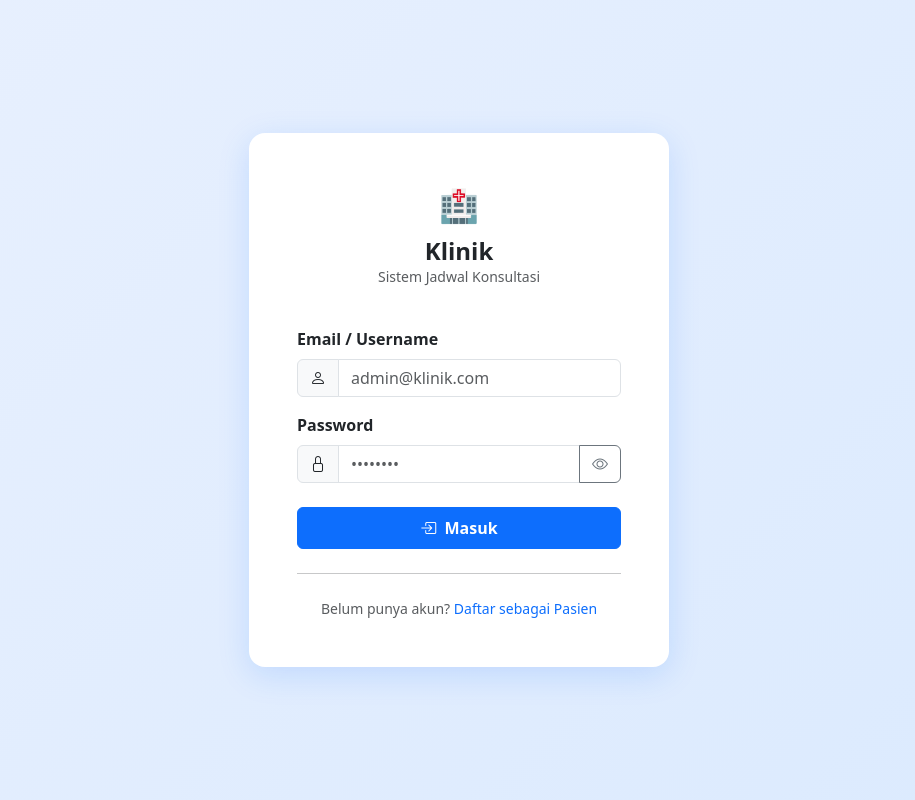
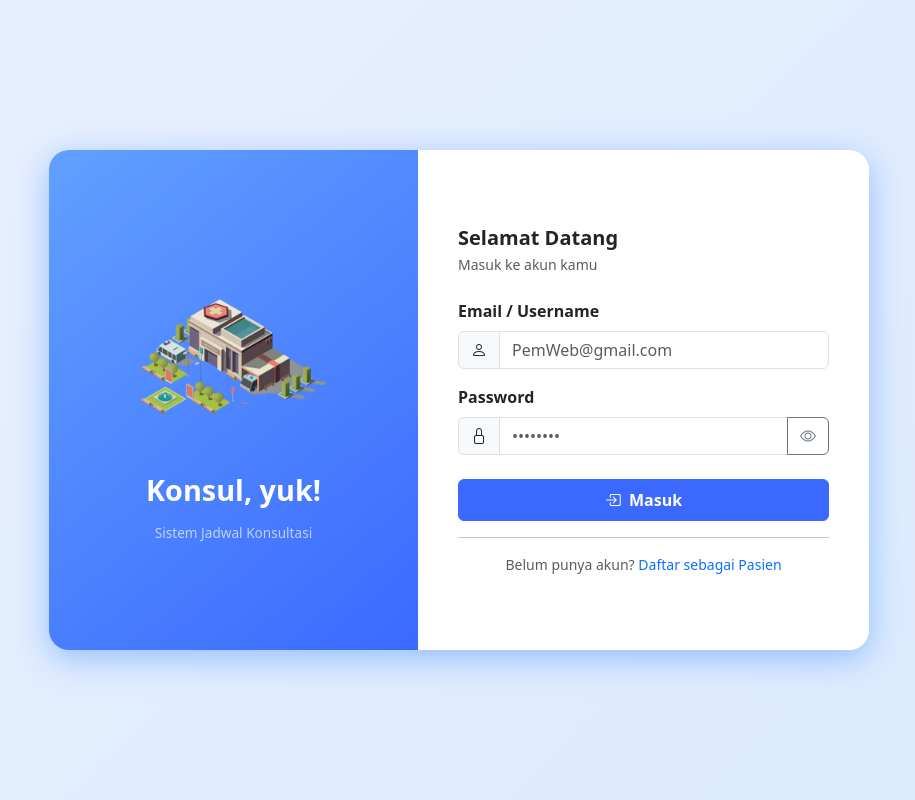
Before and after one commit to Gil-IF/Sistem-Jadwal-Konsultasi, a PHP site: page /Login.php in a window 1280 px wide. Shown: the whole page, without its empty margins (181-1096 px from the left). Run offline with PHP 8.4, Linux system fonts and the light colour scheme.

Commit message:
fix: rebranding login page

```diff
--- a/Login.php
+++ b/Login.php
@@ -1,54 +1,51 @@
 <?php
 require_once 'config/config.php';
 
-// Sudah login → redirect sesuai role
 if (isset($_SESSION['user_id'])) {
     redirect(BASE_URL . ($_SESSION['role'] === 'admin' ? '/admin/index.php' : '/user/index.php'));
 }
 
 $error = '';
 
-if ($_SERVER['REQUEST_METHOD'] === 'POST') {
-    $identity = trim($_POST['identity'] ?? '');
-    $password  = $_POST['password'] ?? '';
+// if ($_SERVER['REQUEST_METHOD'] === 'POST') {
+//     $identity = trim($_POST['identity'] ?? '');
+//     $password  = $_POST['password'] ?? '';
 
-    if ($identity && $password) {
-        // Cek tabel admins (username atau email)
-        $stmt = $pdo->prepare(
-            "SELECT id, full_name, password_hash FROM admins
-             WHERE (username = :i OR email = :i2) AND is_active = 1 LIMIT 1"
-        );
-        $stmt->execute(['i' => $identity, 'i2' => $identity]);
-        $admin = $stmt->fetch();
+//     if ($identity && $password) {
+//         $stmt = $pdo->prepare(
+//             "SELECT id, full_name, password_hash FROM admins
+//              WHERE (username = :i OR email = :i2) AND is_active = 1 LIMIT 1"
+//         );
+//         $stmt->execute(['i' => $identity, 'i2' => $identity]);
+//         $admin = $stmt->fetch();
 
-        if ($admin && password_verify($password, $admin['password_hash'])) {
-            session_regenerate_id(true);
-            $_SESSION['user_id']   = $admin['id'];
-            $_SESSION['full_name'] = $admin['full_name'];
-            $_SESSION['role']      = 'admin';
-            redirect(BASE_URL . '/admin/index.php');
-        }
+//         if ($admin && password_verify($password, $admin['password_hash'])) {
+//             session_regenerate_id(true);
+//             $_SESSION['user_id']   = $admin['id'];
+//             $_SESSION['full_name'] = $admin['full_name'];
+//             $_SESSION['role']      = 'admin';
+//             redirect(BASE_URL . '/admin/index.php');
+//         }
 
-        // Cek tabel patients (email)
-        $stmt2 = $pdo->prepare(
-            "SELECT id, full_name, password_hash FROM patients WHERE email = :email LIMIT 1"
-        );
-        $stmt2->execute(['email' => $identity]);
-        $patient = $stmt2->fetch();
+//         $stmt2 = $pdo->prepare(
+//             "SELECT id, full_name, password_hash FROM patients WHERE email = :email LIMIT 1"
+//         );
+//         $stmt2->execute(['email' => $identity]);
+//         $patient = $stmt2->fetch();
 
-        if ($patient && password_verify($password, $patient['password_hash'])) {
-            session_regenerate_id(true);
-            $_SESSION['user_id']   = $patient['id'];
-            $_SESSION['full_name'] = $patient['full_name'];
-            $_SESSION['role']      = 'patient';
-            redirect(BASE_URL . '/user/index.php');
-        }
+//         if ($patient && password_verify($password, $patient['password_hash'])) {
+//             session_regenerate_id(true);
+//             $_SESSION['user_id']   = $patient['id'];
+//             $_SESSION['full_name'] = $patient['full_name'];
+//             $_SESSION['role']      = 'patient';
+//             redirect(BASE_URL . '/user/index.php');
+//         }
 
-        $error = 'Email/username atau password salah.';
-    } else {
-        $error = 'Harap isi email/username dan password.';
-    }
-}
+//         $error = 'Email/username atau password salah.';
+//     } else {
+//         $error = 'Harap isi email/username dan password.';
+//     }
+// }
 ?>
 <!DOCTYPE html>
 <html lang="id">
@@ -60,15 +57,16 @@ if ($_SERVER['REQUEST_METHOD'] === 'POST') {
     <link rel="stylesheet" href="https://cdn.jsdelivr.net/npm/bootstrap-icons@1.11.3/font/bootstrap-icons.min.css">
     <link rel="stylesheet" href="<?= BASE_URL ?>/src/css/style.css">
 </head>
+
 <body>
 <div class="auth-wrapper">
-    <div class="auth-card card p-4 p-md-5">
-        <div class="text-center mb-4">
-            <div class="auth-logo mb-2">🏥</div>
-            <h4 class="fw-bold mb-0">Klinik</h4>
-            <p class="text-muted small">Sistem Jadwal Konsultasi</p>
+    <div class="auth-card">
+        <div class="auth-left">
+            <img src="./src/img/Hospital.png" alt="Logo">
+            <h5>Konsul, yuk!</h5>
+            <p>Sistem Jadwal Konsultasi</p>
         </div>
-
+        <div class="auth-right">
             <?php if ($error): ?>
                 <div class="alert alert-danger alert-dismissible fade show py-2" role="alert">
                     <i class="bi bi-exclamation-circle me-1"></i>
@@ -77,13 +75,16 @@ if ($_SERVER['REQUEST_METHOD'] === 'POST') {
                 </div>
             <?php endif; ?>
 
+            <h5 class="fw-bold mb-1">Selamat Datang</h5>
+            <p class="text-muted small mb-4">Masuk ke akun kamu</p>
+
             <form method="post" novalidate>
                 <div class="mb-3">
                     <label class="form-label fw-semibold">Email / Username</label>
                     <div class="input-group">
                         <span class="input-group-text"><i class="bi bi-person"></i></span>
                         <input type="text" name="identity" class="form-control"
-                           placeholder="admin@klinik.com"
+                               placeholder="PemWeb@gmail.com"
                                value="<?= htmlspecialchars($_POST['identity'] ?? '') ?>"
                                autocomplete="username" required>
                     </div>
@@ -95,8 +96,7 @@ if ($_SERVER['REQUEST_METHOD'] === 'POST') {
                         <input type="password" name="password" id="pwdInput"
                                class="form-control" placeholder="••••••••"
                                autocomplete="current-password" required>
-                    <button class="btn btn-outline-secondary" type="button"
-                            onclick="togglePwd()">
+                        <button class="btn btn-outline-secondary" type="button" onclick="togglePwd()">
                             <i class="bi bi-eye" id="eyeIcon"></i>
                         </button>
                     </div>
@@ -106,13 +106,15 @@ if ($_SERVER['REQUEST_METHOD'] === 'POST') {
                 </button>
             </form>
 
-        <hr class="my-4">
+            <hr class="my-3">
             <p class="text-center text-muted small mb-0">
                 Belum punya akun?
                 <a href="<?= BASE_URL ?>/user/register.php" class="text-decoration-none">Daftar sebagai Pasien</a>
             </p>
         </div>
     </div>
+</div>
+
 <script src="https://cdn.jsdelivr.net/npm/bootstrap@5.3.3/dist/js/bootstrap.bundle.min.js"></script>
 <script>
     function togglePwd() {
@@ -126,6 +128,13 @@ function togglePwd() {
             icon.className = 'bi bi-eye';
         }
     }
+    // Cursor glow effect
+    const authLeft = document.querySelector('.auth-left');
+    authLeft.addEventListener('mousemove', (e) => {
+        const rect = authLeft.getBoundingClientRect();
+        authLeft.style.setProperty('--x', (e.clientX - rect.left) + 'px');
+        authLeft.style.setProperty('--y', (e.clientY - rect.top) + 'px');
+    });
 </script>
 </body>
 </html>
--- a/config/config.php
+++ b/config/config.php
@@ -1,10 +1,10 @@
 <?php
-session_start();
+// session_start();
 
 $host    = 'localhost';
 $db      = 'klinik';
 $user    = 'root';
-$pass    = 'admin123';
+$pass    = '';
 $charset = 'utf8mb4';
 
 $dsn     = "mysql:host=$host;dbname=$db;charset=$charset";
@@ -14,11 +14,11 @@ $options = [
     PDO::ATTR_EMULATE_PREPARES   => false,
 ];
 
-try {
-    $pdo = new PDO($dsn, $user, $pass, $options);
-} catch (PDOException $e) {
-    die("Koneksi gagal: " . $e->getMessage());
-}
+// try {
+//     $pdo = new PDO($dsn, $user, $pass, $options);
+// } catch (PDOException $e) {
+//     die("Koneksi gagal: " . $e->getMessage());
+// }
 
 // Helper: cek login
 function requireLogin(string $role = ''): void {
--- a/includes/layout_admin.php
+++ b/includes/layout_admin.php
@@ -1,7 +1,7 @@
 <?php
 // Dipanggil di awal setiap halaman admin.
 // Variabel yang diharapkan: $pageTitle (string)
-requireLogin('admin');
+// requireLogin('admin');
 $flash = getFlash();
 $currentPage = basename($_SERVER['PHP_SELF']);
 ?>
--- a/includes/layout_user.php
+++ b/includes/layout_user.php
@@ -1,5 +1,5 @@
 <?php
-requireLogin('patient');
+// requireLogin('patient');
 $flash = getFlash();
 $currentPage = basename($_SERVER['PHP_SELF']);
 ?>
--- a/src/css/style.css
+++ b/src/css/style.css
@@ -14,18 +14,118 @@
     display: flex;
     align-items: center;
     justify-content: center;
+    padding: 1rem;
 }
 
 .auth-card {
     width: 100%;
-    max-width: 420px;
+    max-width: 820px;
     border: none;
-    border-radius: 1rem;
-    box-shadow: 0 8px 32px rgba(13,110,253,.15);
+    border-radius: 1.25rem;
+    box-shadow: 0 8px 32px rgba(102, 163, 255, 0.635);
+    display: flex;
+    flex-direction: row;
+    overflow: hidden;
+    min-height: 500px;
 }
 
-.auth-logo {
-    font-size: 2rem;
+.auth-left {
+    flex: 0 0 45%;
+    background: linear-gradient(320deg, #3b69ff 0%, #61a0ff 100%);
+    display: flex;
+    flex-direction: column;
+    align-items: center;
+    justify-content: center;
+    padding: 2rem;
+    gap: 1rem;
+    position: relative;
+    cursor: none;
+}
+
+.auth-left::after {
+    cursor: none;
+    content: '';
+    position: absolute;
+    width: 300px;
+    height: 300px;
+    background: radial-gradient(circle, rgba(255, 255, 255, 0.772) 0%, transparent 70%);
+    border-radius: 50%;
+    pointer-events: none;
+    transform: translate(-50%, -50%);
+    left: var(--x, 50%);
+    top: var(--y, 50%);
+    opacity: 0;
+    transition: opacity 0.3s;
+}
+
+.auth-left:hover::after {
+    opacity: 1;
+}
+
+.auth-left img {
+    width: 200px;
+    height: 200px;
+    object-fit: contain;
+}
+
+.auth-left h5 {
+    color: #fff;
+    font-weight: 700;
+    font-size: 1.8rem;
+    margin: 0;
+    text-align: center;
+}
+
+.auth-left p {
+    color: rgba(255,255,255,.65);
+    font-size: .85rem;
+    text-align: center;
+    margin: 0;
+}
+
+.auth-right {
+    flex: 0 0 55%;
+    padding: 2.5rem 2.5rem;
+    background: #fff;
+    display: flex;
+    flex-direction: column;
+    justify-content: center;
+}
+
+.auth-logo { font-size: 2rem; }
+
+.auth-right .btn-primary {
+    background-color: #3b69ff;
+    border-color: #3b69ff;
+}
+
+.auth-right .btn-primary:hover {
+    background-color: #003cff;
+    border-color: #2a55e0;
+}
+
+/* Mobile: satu kolom, gambar di atas kecil */
+@media (max-width: 600px) {
+    .auth-card {
+        flex-direction: column;
+        max-width: 100%;
+        border-radius: .75rem;
+        min-height: unset;
+    }
+    .auth-left {
+        flex: unset;
+        width: 100%;
+        padding: 1.5rem 1rem;
+    }
+    .auth-left img {
+        width: 90px;
+        height: 90px;
+    }
+    .auth-right {
+        flex: unset;
+        width: 100%;
+        padding: 1.5rem;
+    }
 }
 
 /* ---- Sidebar Layout ---- */
```
Also changed, not shown: src/img/Hospital.png (added), src/img/Hospital.svg (added). Lines whose indentation alone changed are shown as unchanged.
